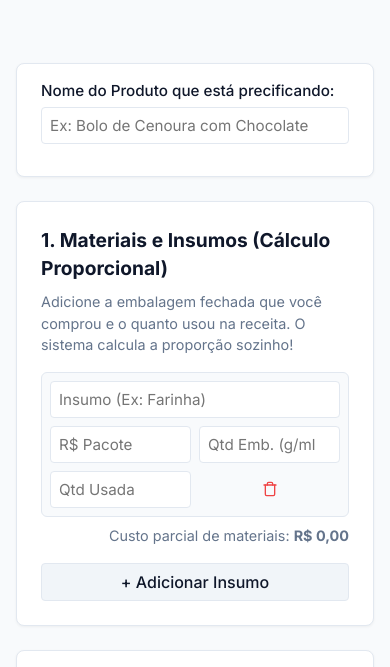
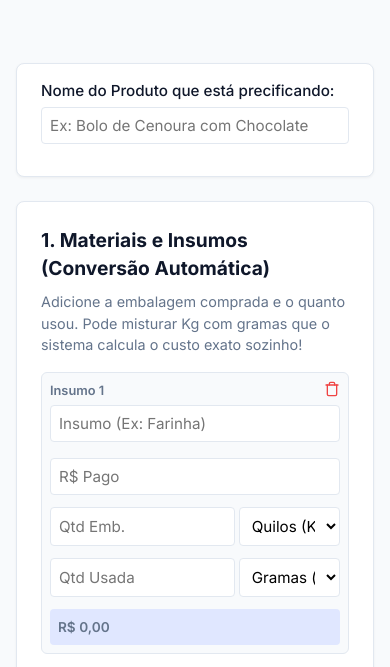
Before and after one commit to tyt2222/calcula-custo-mei, a plain HTML site: page index.html in a window 390 px wide. Shown: the part 134-801 px from the top of the page. Drawn offline with Linux system fonts and the light colour scheme.

Commit message:
feat: add automatic unit conversion and cost display per ingredient

```diff
--- a/app.js
+++ b/app.js
@@ -14,6 +14,15 @@ document.addEventListener('DOMContentLoaded', () => {
     const calculatedHourlyRate = document.getElementById('calculated-hourly-rate');
 
     let hourlyRateValue = 0;
+
+    // Unit options
+    const unitOptions = [
+        { value: 'g', label: 'Gramas (g)', multiplier: 1, type: 'mass' },
+        { value: 'kg', label: 'Quilos (Kg)', multiplier: 1000, type: 'mass' },
+        { value: 'ml', label: 'Mililitros (ml)', multiplier: 1, type: 'volume' },
+        { value: 'l', label: 'Litros (L)', multiplier: 1000, type: 'volume' },
+        { value: 'un', label: 'Unidade(s)', multiplier: 1, type: 'unit' }
+    ];
 
     // Initialize
     loadData();
@@ -57,7 +66,6 @@ document.addEventListener('DOMContentLoaded', () => {
         const hours = parseFloat(hoursPerDayInput.value) || 0;
 
         if (salary > 0 && days > 0 && hours > 0) {
-            // Assume 4.33 weeks per month on average
             const weeksPerMonth = 4.33;
             const totalHoursPerMonth = days * hours * weeksPerMonth;
             hourlyRateValue = salary / totalHoursPerMonth;
@@ -68,41 +76,74 @@ document.addEventListener('DOMContentLoaded', () => {
         }
     }
 
+    function createUnitSelect(className, selectedValue = 'g') {
+        const select = document.createElement('select');
+        select.className = className;
+        unitOptions.forEach(opt => {
+            const option = document.createElement('option');
+            option.value = opt.value;
+            option.textContent = opt.label;
+            if (opt.value === selectedValue) {
+                option.selected = true;
+            }
+            select.appendChild(option);
+        });
+        return select;
+    }
+
     function addMaterialRow(data = {}) {
         const row = document.createElement('div');
         row.className = 'material-row';
+        row.style.counterIncrement = 'row-counter';
 
+        // 1. Name
         const nameInput = document.createElement('input');
         nameInput.type = 'text';
         nameInput.placeholder = 'Insumo (Ex: Farinha)';
         nameInput.className = 'mat-name';
         nameInput.value = data.name || '';
 
+        // 2. Price
         const priceInput = document.createElement('input');
         priceInput.type = 'number';
-        priceInput.placeholder = 'R$ Pacote';
+        priceInput.placeholder = 'R$ Pago';
         priceInput.step = '0.01';
         priceInput.min = '0';
         priceInput.className = 'mat-price';
-        priceInput.title = 'Preço pago na embalagem';
         priceInput.value = data.price || '';
 
+        // 3. Package
+        const pkgDiv = document.createElement('div');
+        pkgDiv.className = 'input-with-unit';
         const pkgInput = document.createElement('input');
         pkgInput.type = 'number';
-        pkgInput.placeholder = 'Qtd Emb. (g/ml)';
+        pkgInput.placeholder = 'Qtd Emb.';
         pkgInput.min = '0';
         pkgInput.className = 'mat-pkg';
-        pkgInput.title = 'Quantidade total da embalagem (Ex: 1000 para 1kg)';
         pkgInput.value = data.pkg || '';
+        const pkgUnit = createUnitSelect('mat-pkg-unit', data.pkgUnit || 'kg');
+        pkgDiv.appendChild(pkgInput);
+        pkgDiv.appendChild(pkgUnit);
 
+        // 4. Used
+        const usedDiv = document.createElement('div');
+        usedDiv.className = 'input-with-unit';
         const usedInput = document.createElement('input');
         usedInput.type = 'number';
         usedInput.placeholder = 'Qtd Usada';
         usedInput.min = '0';
         usedInput.className = 'mat-used';
-        usedInput.title = 'Quantidade que você usa na receita';
         usedInput.value = data.used || '';
+        const usedUnit = createUnitSelect('mat-used-unit', data.usedUnit || 'g');
+        usedDiv.appendChild(usedInput);
+        usedDiv.appendChild(usedUnit);
 
+        // 5. Cost Display
+        const costDisplay = document.createElement('span');
+        costDisplay.className = 'row-cost-display';
+        costDisplay.textContent = 'R$ 0,00';
+
+        // 6. Remove Button
         const removeBtn = document.createElement('button');
         removeBtn.type = 'button';
         removeBtn.className = 'btn-remove';
@@ -116,27 +157,63 @@ document.addEventListener('DOMContentLoaded', () => {
 
         row.appendChild(nameInput);
         row.appendChild(priceInput);
-        row.appendChild(pkgInput);
-        row.appendChild(usedInput);
+        row.appendChild(pkgDiv);
+        row.appendChild(usedDiv);
+        row.appendChild(costDisplay);
         row.appendChild(removeBtn);
 
         materialsList.appendChild(row);
     }
 
+    function getUnitMultiplier(unitValue) {
+        const option = unitOptions.find(o => o.value === unitValue);
+        return option ? option.multiplier : 1;
+    }
+
+    function getUnitType(unitValue) {
+        const option = unitOptions.find(o => o.value === unitValue);
+        return option ? option.type : 'unit';
+    }
+
     function calculateMaterialsTotal() {
         let total = 0;
         const rows = document.querySelectorAll('.material-row');
+
         rows.forEach(row => {
             const price = parseFloat(row.querySelector('.mat-price').value) || 0;
             const pkg = parseFloat(row.querySelector('.mat-pkg').value) || 0;
+            const pkgUnit = row.querySelector('.mat-pkg-unit').value;
             const used = parseFloat(row.querySelector('.mat-used').value) || 0;
+            const usedUnit = row.querySelector('.mat-used-unit').value;
+            const costDisplay = row.querySelector('.row-cost-display');
+
+            let rowCost = 0;
 
             if (price > 0 && pkg > 0 && used > 0) {
-                // Rule of 3: Cost = (Price / Pkg Qtd) * Used Qtd
-                const proportionalCost = (price / pkg) * used;
-                total += proportionalCost;
+                // Check if units are compatible (e.g. mass and volume shouldn't mix, but for MVP let's just convert to base units)
+                const pkgType = getUnitType(pkgUnit);
+                const usedType = getUnitType(usedUnit);
+
+                if(pkgType !== usedType && pkgType !== 'unit' && usedType !== 'unit') {
+                    // Warning: incompatible units
+                    costDisplay.textContent = 'Erro de un.';
+                    costDisplay.style.color = 'var(--danger-color)';
+                } else {
+                    const pkgBase = pkg * getUnitMultiplier(pkgUnit);
+                    const usedBase = used * getUnitMultiplier(usedUnit);
+
+                    rowCost = (price / pkgBase) * usedBase;
+                    costDisplay.textContent = formatCurrency(rowCost);
+                    costDisplay.style.color = 'var(--primary-color)';
+                }
+            } else {
+                costDisplay.textContent = 'R$ 0,00';
+                costDisplay.style.color = 'var(--text-muted)';
             }
+
+            total += rowCost;
         });
+
         return total;
     }
 
@@ -146,26 +223,17 @@ document.addEventListener('DOMContentLoaded', () => {
     }
 
     function calculatePrice() {
-        // 1. Calculate Materials Cost
         const totalMaterialsCost = calculateMaterialsTotal();
         updatePartialMaterialsCost();
 
-        // 2. Calculate Labor Cost
         const timeSpent = parseFloat(document.getElementById('time-spent').value) || 0;
         const laborCost = hourlyRateValue * timeSpent;
-
-        // 3. Other Costs
         const otherCosts = parseFloat(document.getElementById('other-costs').value) || 0;
-
-        // 4. Total Cost (Minimum Price)
         const totalCost = totalMaterialsCost + laborCost + otherCosts;
-
-        // 5. Margin and Suggested Price
         const margin = parseFloat(document.getElementById('profit-margin').value) || 0;
         const profit = totalCost * (margin / 100);
         const suggestedPrice = totalCost + profit;
 
-        // Update UI
         document.getElementById('res-materials').textContent = formatCurrency(totalMaterialsCost);
         document.getElementById('res-labor').textContent = formatCurrency(laborCost);
         document.getElementById('res-other').textContent = formatCurrency(otherCosts);
@@ -195,7 +263,9 @@ document.addEventListener('DOMContentLoaded', () => {
                 name: row.querySelector('.mat-name').value,
                 price: row.querySelector('.mat-price').value,
                 pkg: row.querySelector('.mat-pkg').value,
-                used: row.querySelector('.mat-used').value
+                pkgUnit: row.querySelector('.mat-pkg-unit').value,
+                used: row.querySelector('.mat-used').value,
+                usedUnit: row.querySelector('.mat-used-unit').value
             });
         });
 
--- a/index.html
+++ b/index.html
@@ -24,15 +24,15 @@
             </div>
 
             <section class="card" id="materials-section">
-                <h2>1. Materiais e Insumos (Cálculo Proporcional)</h2>
-                <p class="subtitle">Adicione a embalagem fechada que você comprou e o quanto usou na receita. O sistema calcula a proporção sozinho!</p>
+                <h2>1. Materiais e Insumos (Conversão Automática)</h2>
+                <p class="subtitle">Adicione a embalagem comprada e o quanto usou. Pode misturar Kg com gramas que o sistema calcula o custo exato sozinho!</p>
 
-                <div class="materials-header">
-                    <span>Nome / Insumo</span>
+                <div class="materials-header desktop-only">
+                    <span>Insumo</span>
                     <span>Preço Pago</span>
-                    <span>Qtd Embalagem</span>
-                    <span>Qtd Usada</span>
-                    <span></span>
+                    <span>Tamanho do Pacote</span>
+                    <span>Quanto Usou?</span>
+                    <span>Custo</span>
                 </div>
 
                 <div id="materials-list">
--- a/style.css
+++ b/style.css
@@ -30,7 +30,7 @@ body {
 }
 
 .container {
-    max-width: 700px;
+    max-width: 800px;
     margin: 0 auto;
 }
 
@@ -93,7 +93,7 @@ header p {
 
 .materials-header {
     display: grid;
-    grid-template-columns: 2fr 1fr 1fr 1fr 40px;
+    grid-template-columns: 2fr 1fr 1.5fr 1.5fr 1fr 40px;
     gap: 0.5rem;
     font-size: 0.8rem;
     font-weight: 600;
@@ -104,7 +104,7 @@ header p {
 
 .material-row {
     display: grid;
-    grid-template-columns: 2fr 1fr 1fr 1fr 40px;
+    grid-template-columns: 2fr 1fr 1.5fr 1.5fr 1fr 40px;
     gap: 0.5rem;
     margin-bottom: 0.5rem;
     align-items: center;
@@ -114,15 +114,36 @@ header p {
     border: 1px solid var(--border-color);
 }
 
-.material-row input {
+.material-row input, .material-row select {
     width: 100%;
+}
+
+.input-with-unit {
+    display: flex;
+    gap: 0.25rem;
+}
+
+.input-with-unit input {
+    flex: 2;
+}
+
+.input-with-unit select {
+    flex: 1;
+    min-width: 60px;
+}
+
+.row-cost-display {
+    font-size: 0.85rem;
+    color: var(--primary-color);
+    font-weight: 600;
+    text-align: right;
 }
 
 .material-total-display {
     text-align: right;
-    margin-top: 0.5rem;
+    margin-top: 1rem;
     margin-bottom: 1rem;
-    font-size: 0.9rem;
+    font-size: 1rem;
     color: var(--text-muted);
 }
 
@@ -196,15 +217,16 @@ header p {
     margin-top: 0.25rem;
 }
 
-input[type="number"], input[type="text"] {
+input, select {
     padding: 0.5rem;
     border: 1px solid var(--border-color);
     border-radius: 4px;
     font-size: 0.95rem;
     font-family: inherit;
+    background-color: white;
 }
 
-input[type="number"]:focus, input[type="text"]:focus {
+input:focus, select:focus {
     outline: none;
     border-color: var(--primary-color);
     box-shadow: 0 0 0 2px rgba(37, 99, 235, 0.1);
@@ -324,22 +346,35 @@ button {
     font-weight: 600;
 }
 
-@media (max-width: 600px) {
-    .materials-header {
+@media (max-width: 768px) {
+    .desktop-only {
         display: none;
     }
+
     .material-row {
-        grid-template-columns: 1fr 1fr;
-        grid-template-areas:
-            "name name"
-            "price pkg"
-            "used remove";
+        grid-template-columns: 1fr;
+        gap: 0.75rem;
+        position: relative;
+        padding-top: 2rem;
     }
-    .material-row .mat-name { grid-area: name; }
-    .material-row .mat-price { grid-area: price; }
-    .material-row .mat-pkg { grid-area: pkg; }
-    .material-row .mat-used { grid-area: used; }
-    .material-row .btn-remove { grid-area: remove; }
+
+    .btn-remove {
+        position: absolute;
+        top: 0.25rem;
+        right: 0.25rem;
+    }
+
+    .material-row::before {
+        content: 'Insumo ' counter(row-counter);
+        position: absolute;
+        top: 0.5rem;
+        left: 0.5rem;
+        font-weight: 600;
+        font-size: 0.8rem;
+        color: var(--text-muted);
+    }
+
+    .material-row .mat-name { margin-bottom: 0.25rem; }
 
     .input-row {
         grid-template-columns: 1fr;
@@ -349,4 +384,12 @@ button {
     .action-buttons {
         grid-template-columns: 1fr;
     }
+
+    .row-cost-display {
+        text-align: left;
+        background: #e0e7ff;
+        padding: 0.5rem;
+        border-radius: 4px;
+        display: inline-block;
+    }
 }
```
